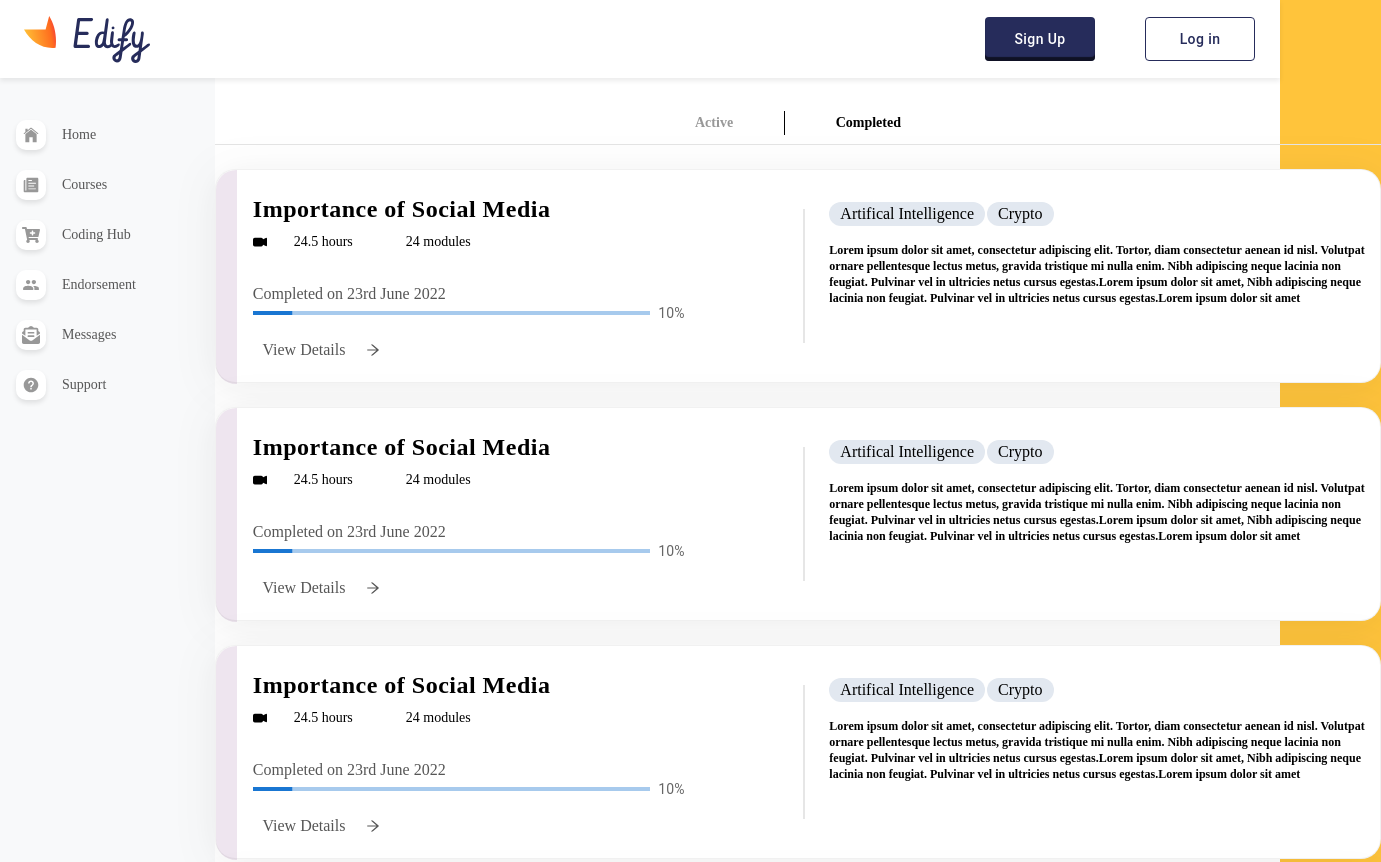
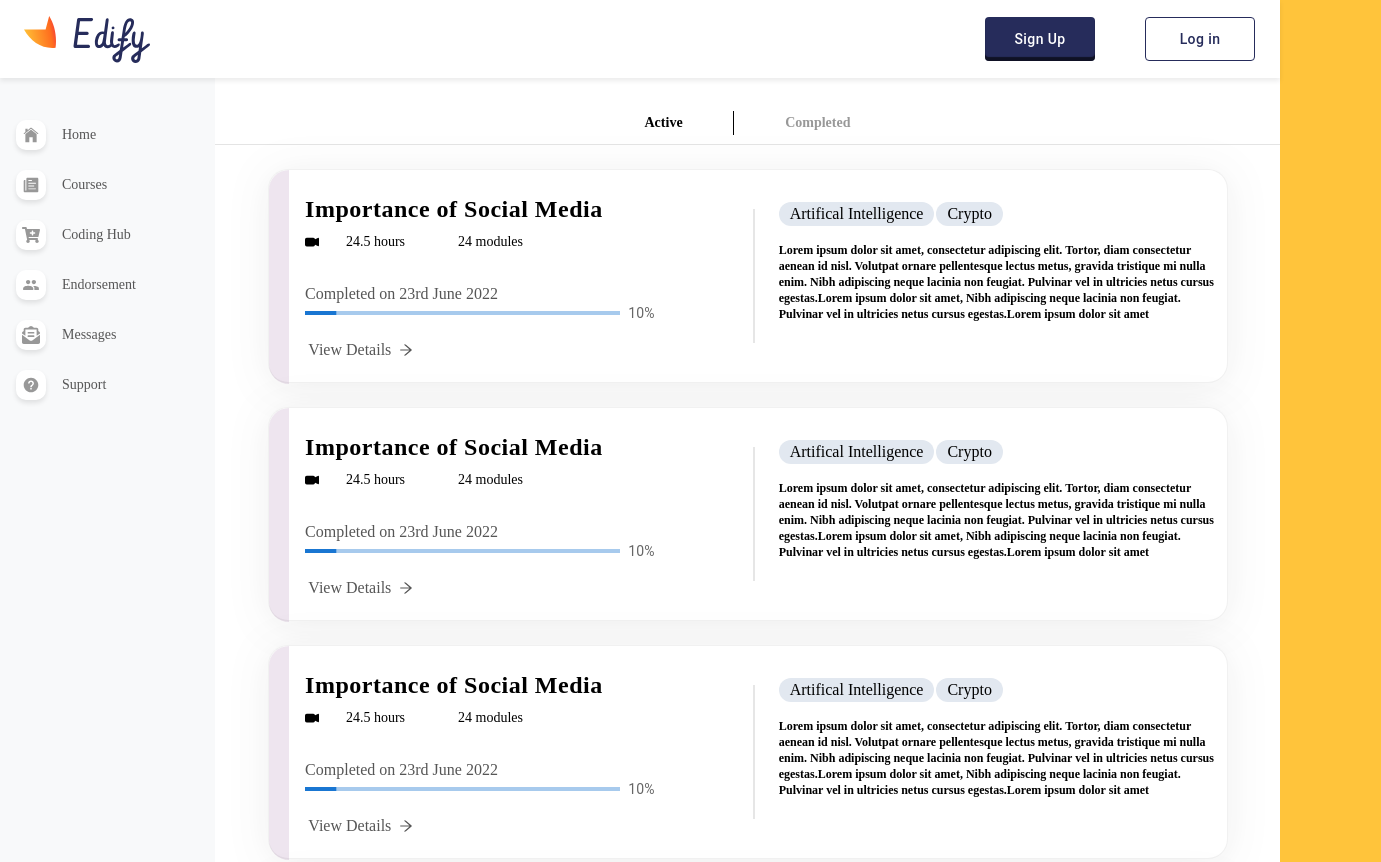
Before and after one commit to Zaids125/edify, a React (Create React App) app: page /my-courses in a window 1280 px wide. Shown: the top 862 px of the page, 1381 px wide, since content can reach past the window. Built offline with nearby package versions, Linux system fonts and the light colour scheme.

Commit message:
Fix Active/Completed course bug

```diff
--- a/src/Component/MyCourseCard/MyCourseCard.module.css
+++ b/src/Component/MyCourseCard/MyCourseCard.module.css
@@ -3,7 +3,7 @@
     display: flex;
     flex-direction: column;
     align-items: center;
-    width: 1166px;
+    width: 75vw;
     height: 214px;
     filter: drop-shadow(0px 4px 20px rgba(48, 48, 48, 0.08));
     background: #FFFFFF;
--- a/src/pages/MyCourses/MyCourses.js
+++ b/src/pages/MyCourses/MyCourses.js
@@ -4,7 +4,8 @@ import SideBar from "../../Component/SideBar/SideBar";
 import classes from "./MyCourses.module.css";
 
 function MyCourses() {
-  const [active, setActive] = useState(false);
+  const [active, setActive] = useState(true);
+
   return (
     <div className={classes.MyCourses}>
       <div
@@ -18,14 +19,14 @@ function MyCourses() {
       <div className={classes.MyCoursesContainer}>
         <div className={classes.CourseType}>
           <p
-            onClick={() => setActive((state) => !state)}
+            onClick={() => setActive(true)}
             className={active ? classes.CourseTypeActive : ""}
           >
             Active
           </p>
           <div></div>
           <p
-            onClick={() => setActive((state) => !state)}
+            onClick={() => setActive(false)}
             className={!active ? classes.CourseTypeActive : ""}
           >
             Completed
--- a/src/pages/MyCourses/MyCourses.module.css
+++ b/src/pages/MyCourses/MyCourses.module.css
@@ -10,6 +10,7 @@
     flex-direction: column;
     align-items: center;
     width: 100%;
+    padding-bottom: 50px;
 }
 
 .CourseType {
```
